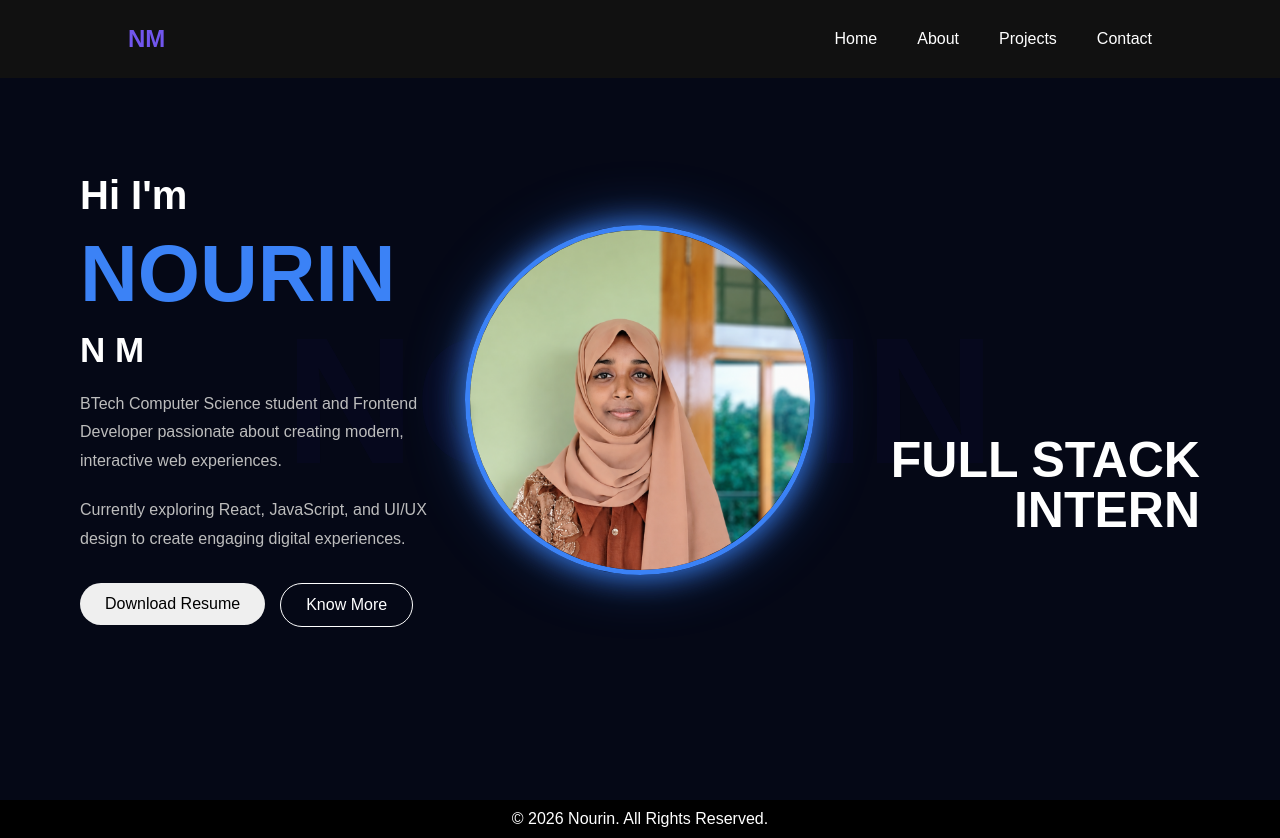
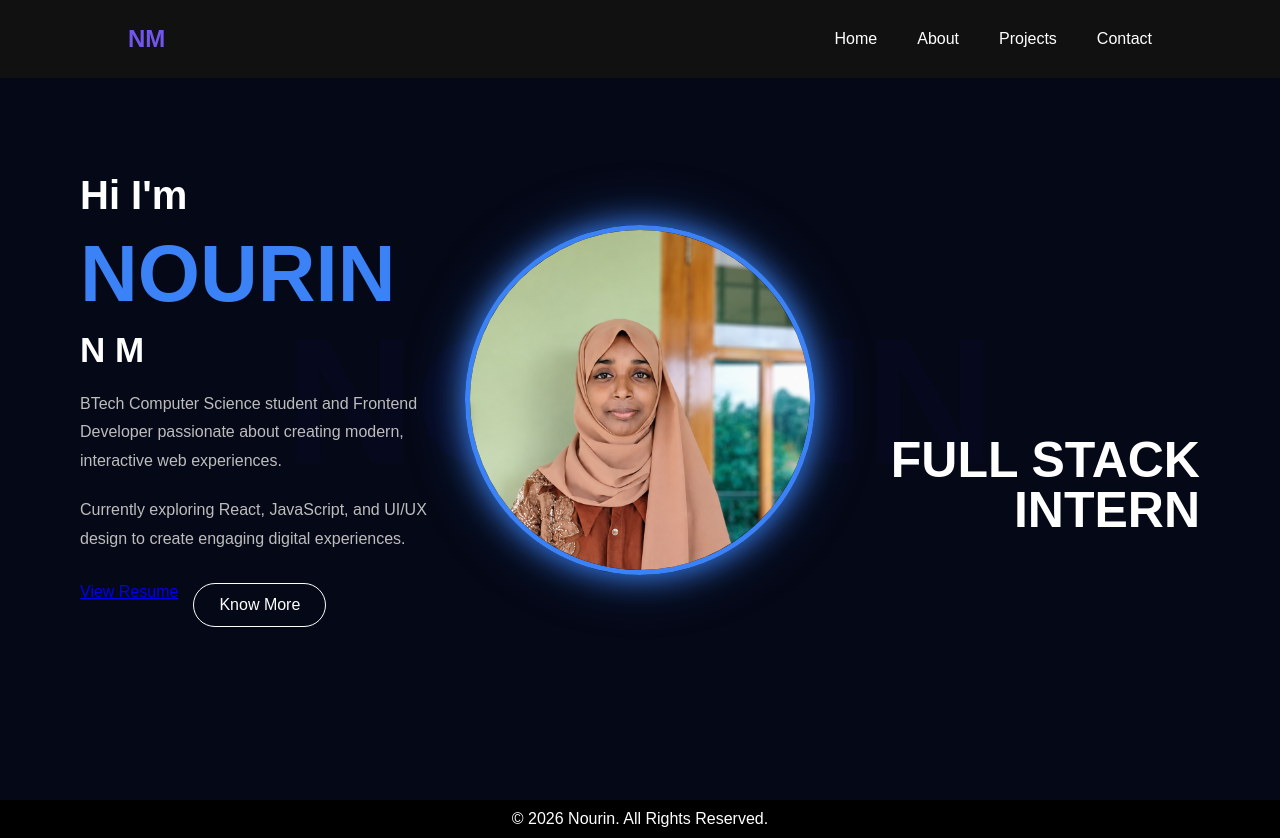
Before and after one commit to nourinnm/my-portfolio, a React (Vite) app: page / in a window 1280 px wide. Built offline with nearby package versions, Linux system fonts and the light colour scheme.

Commit message:
Fix resume download button

```diff
--- a/src/pages/Home.jsx
+++ b/src/pages/Home.jsx
@@ -27,11 +27,13 @@ function Home() {
 
         <div className="hero-buttons">
           <a
-            href={`${import.meta.env.BASE_URL}resume.pdf`}
-            download="Nourin-Resume.pdf"
-          >
-            <button>Download Resume</button>
-          </a>
+  href={`${import.meta.env.BASE_URL}resume.pdf`}
+  target="_blank"
+  rel="noopener noreferrer"
+  className="resume-btn"
+>
+  View Resume
+</a>
 
           <a href="/about">
             <button className="secondary">
```
